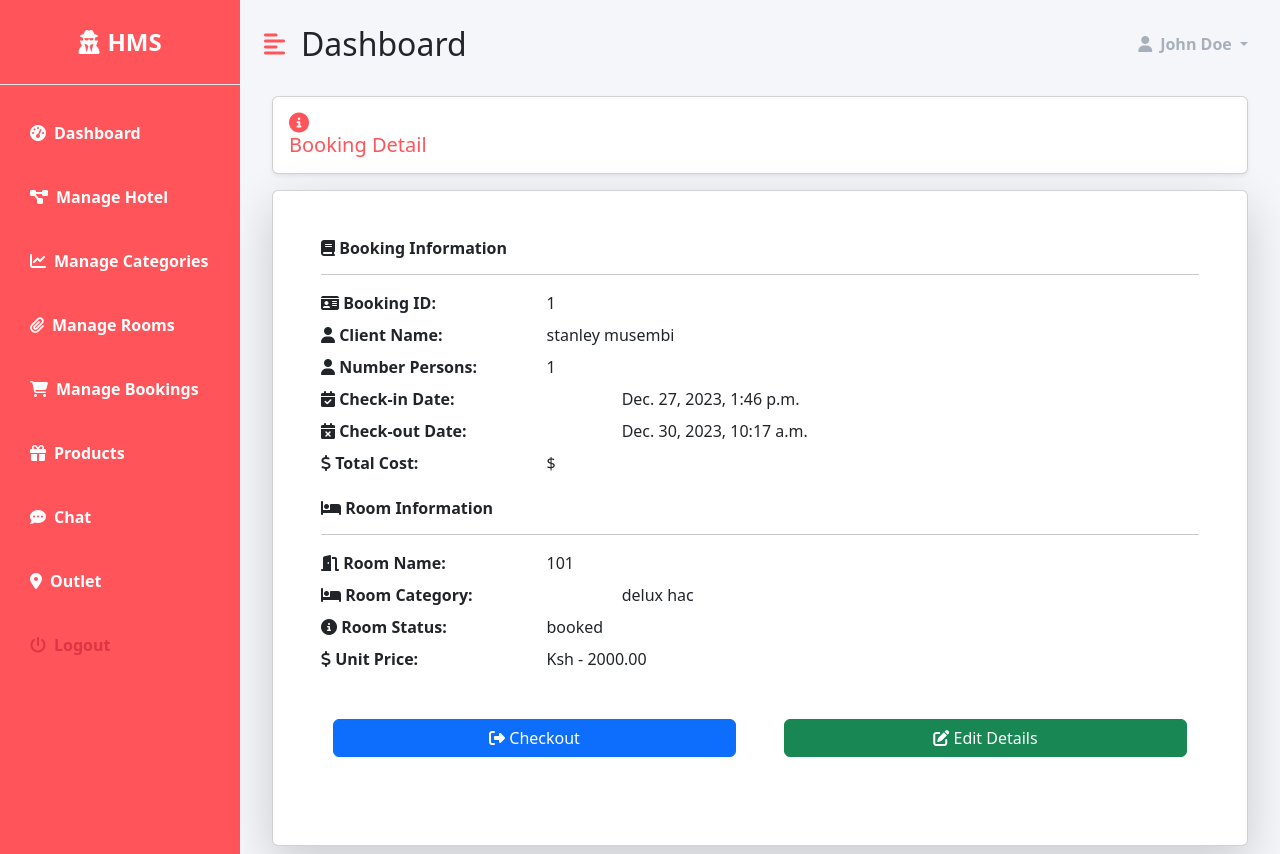
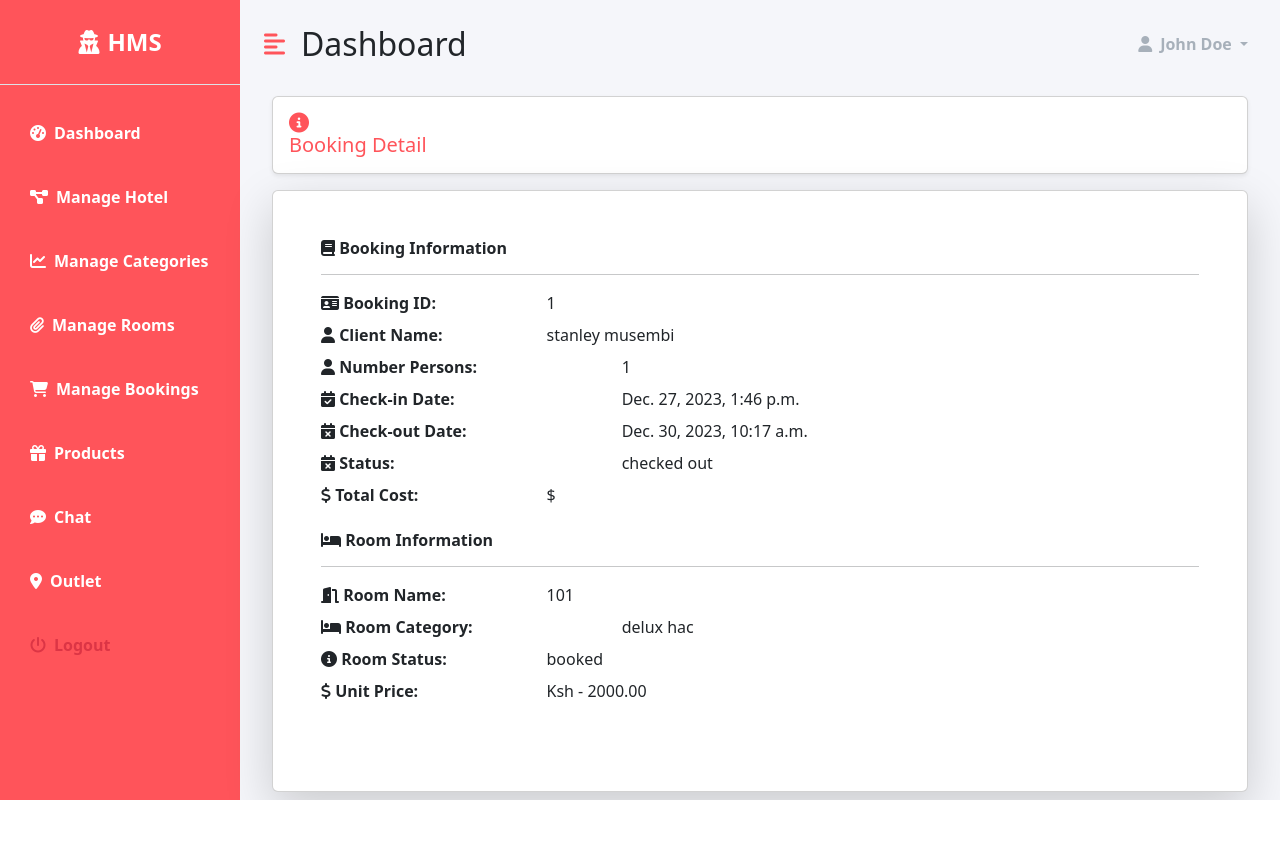
Before and after one commit to cyrus-48/crud-hms-django-app, a Django app: page /dashboard/booking/1 in a window 1280 px wide. After the commit the page ends 800 px from the top, so only its background shows below. Run offline with Django 5.2, Linux system fonts and the light colour scheme; a user stored in the database is signed in; data comes from the database, SQL or seed files in the repository; some libraries are stand-ins or nearby versions.

Commit message:
fixing some logic on manage bookings

```diff
--- a/templates/dashboard/hotel/booking_detail.html
+++ b/templates/dashboard/hotel/booking_detail.html
@@ -24,14 +24,18 @@
                     <dt class="col-sm-3"><i class="fas fa-user"></i> Client Name:</dt>
                     <dd class="col-sm-9">{{ booking.user.get_full_name }}</dd>
 
-                    <dt class="col-sm-3"><i class="fas fa-user"></i> Number Persons:</dt>
-                    <dd class="col-sm-9">{{ booking.persons }}</dd>
+                    <dt class="col-sm-4"><i class="fas fa-user"></i> Number Persons:</dt>
+                    <dd class="col-sm-8">{{ booking.persons }}</dd>
 
                     <dt class="col-sm-4"><i class="fas fa-calendar-check"></i> Check-in Date:</dt>
                     <dd class="col-sm-8">{{ booking.check_in }}</dd>
 
                     <dt class="col-sm-4"><i class="fas fa-calendar-times"></i> Check-out Date:</dt>
                     <dd class="col-sm-8">{{ booking.check_out }}</dd>
+
+
+                    <dt class="col-sm-4"><i class="fas fa-calendar-times"></i> Status:</dt>
+                    <dd class="col-sm-8">{{ booking.status }}</dd>
 
                     <dt class="col-sm-3"><i class="fas fa-dollar-sign"></i> Total Cost:</dt>
                     <dd class="col-sm-9">${{ booking.total_cost }}</dd>
@@ -60,12 +64,15 @@
 
             <div class="mb-3">
                 <div class="row">
+                {% if booking.status == "active" %}
                 <button type="button" class="btn btn-primary col m-4" data-bs-toggle="modal" data-bs-target="#checkoutModal">
                     <i class="fas fa-sign-out-alt"></i> Checkout
                 </button>
                 <button type="button" class="btn btn-success col m-4" data-bs-toggle="modal" data-bs-target="#editModal">
                     <i class="fas fa-edit"></i> Edit Details
                 </button>
+                {% endif %}
+
             </div>
             </div>
         </div>
```
